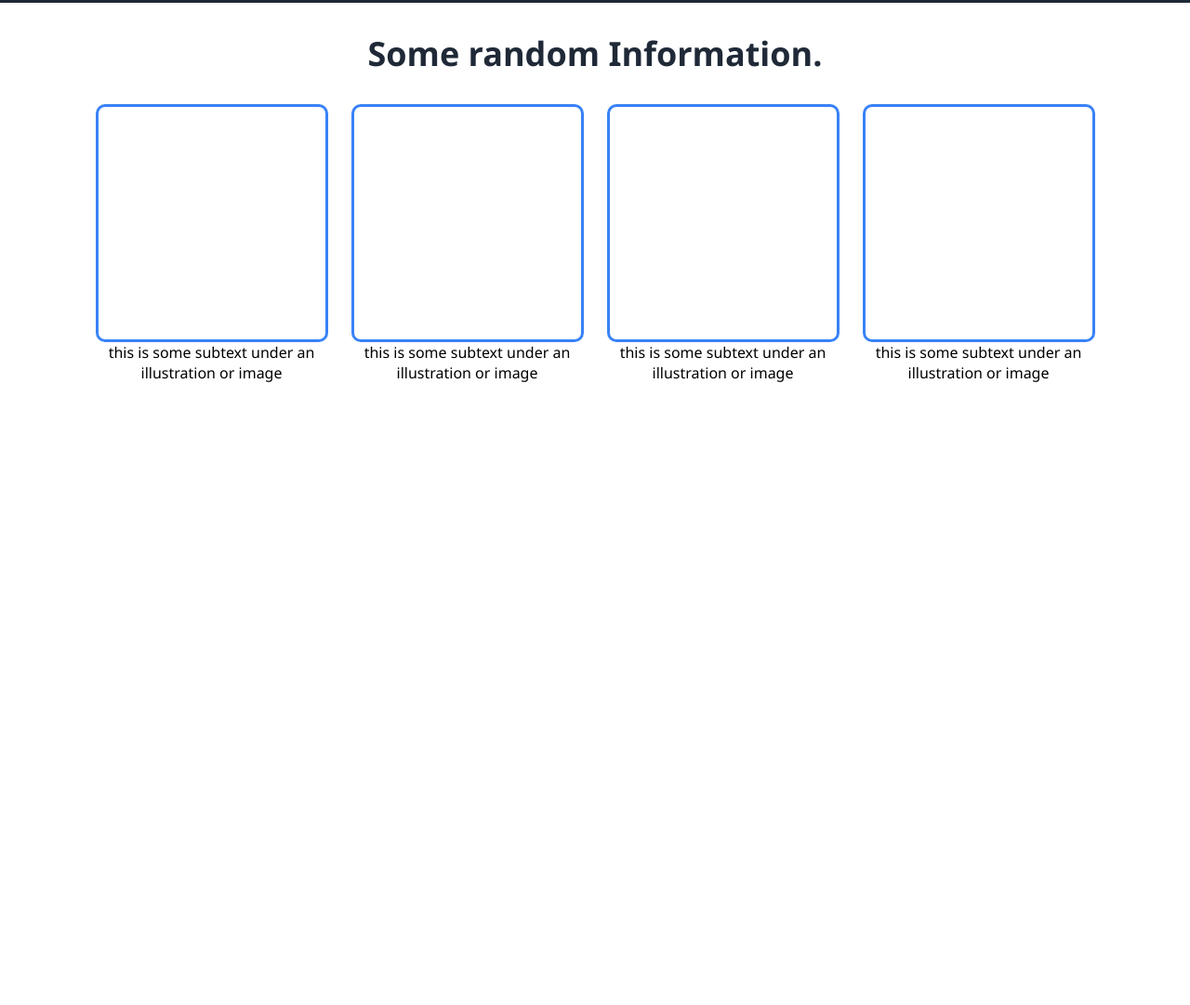
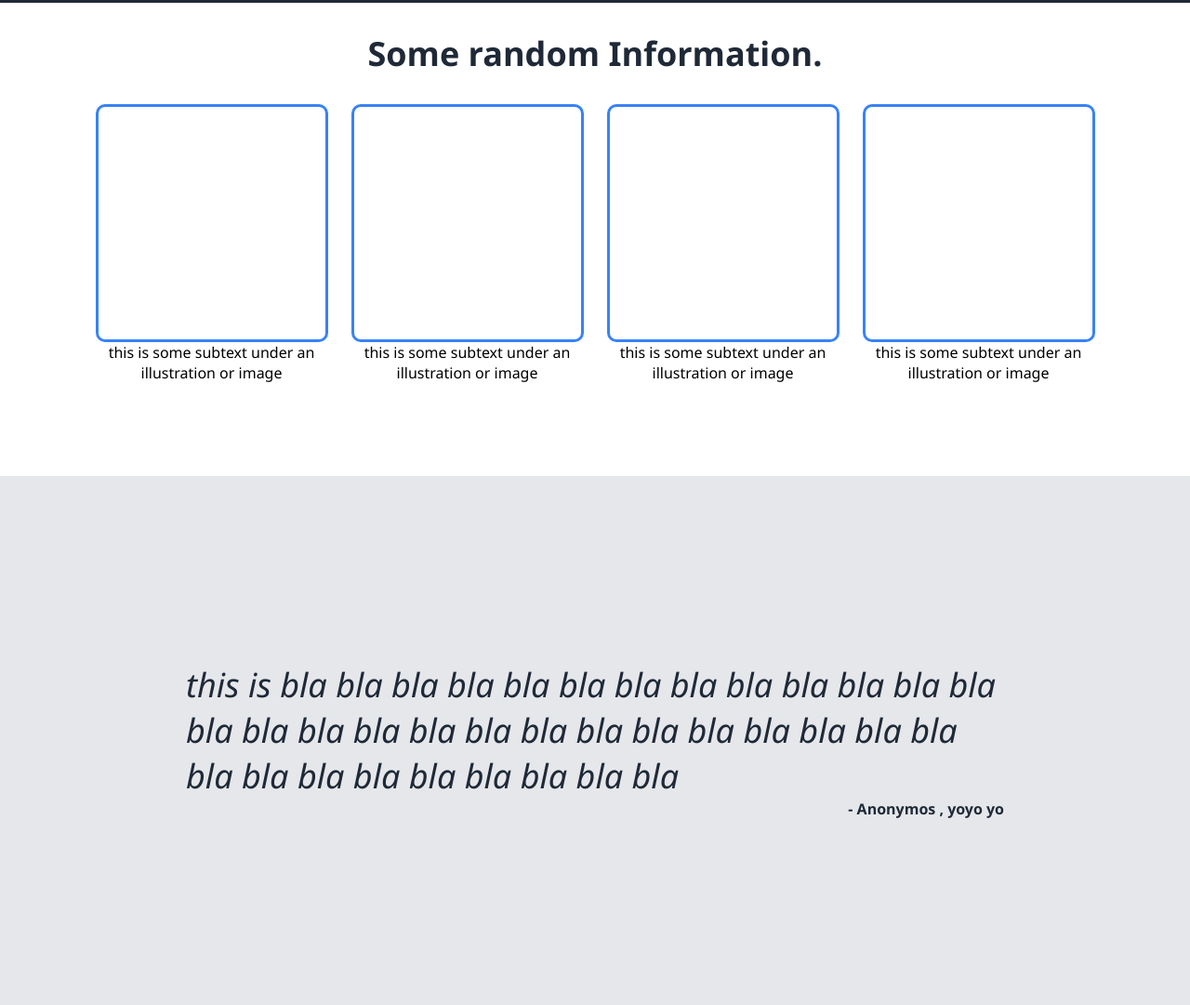
Before and after one commit to django-unchained-01/vitalait-landing-page, a plain HTML site: page index.html in a window 1280 px wide. Shown: the part 552-1633 px from the top of the page at 93% size. Before the commit the page ends 1064 px from the top, so only its background shows below. Drawn offline with Linux system fonts and the light colour scheme.

Commit message:
Feat: Created and styled the quote section - Added HTML structure for the quote section - Applied CSS styles to ensure the quote spans the full width of the page and looks visually appealing

```diff
--- a/index.html
+++ b/index.html
@@ -76,6 +76,15 @@
                 </div>
             </div>
         </div>
+
+        <div class="quote">
+            <p class="quote-main">
+                this is bla bla bla bla bla bla bla bla bla bla bla bla bla bla bla bla bla bla bla bla bla bla bla bla bla bla bla bla bla bla bla bla bla bla bla bla
+            </p>
+            <span class="quote-author">
+                - Anonymos , yoyo yo
+            </span>
+        </div>
     </div>
 </body>
 
--- a/style.css
+++ b/style.css
@@ -83,20 +83,11 @@ button {
     margin-top: 10px;
 }
 
-.footer {
-    display: flex;
-    justify-content: center;
-    align-items: center;
-}
-
 /*         aaaaaaaaaaaaaaa          */
 
 .info {
     display: flex;
     flex-direction: column;
-    margin-right: 100px;
-    margin-left: 100px;
-    padding-bottom: 100px;
 }
 
 .info-title {
@@ -113,6 +104,7 @@ button {
     display: flex;
     justify-content: center;
     gap: 25px;
+    margin-bottom: 100px;
 }
 
 .info-element {
@@ -133,4 +125,26 @@ button {
     display: flex;
     text-align: center;
     max-width: 250px;
+
 }
+
+.quote {
+    background-color: #E5E7EB;
+    display: flex;
+    padding: 200px;
+    flex-direction: column;
+
+}
+
+.quote-main {
+    font-size: 36px;
+    font-style: italic;
+    color: #1F2937;
+}
+
+.quote-author {
+    color: #1F2937;
+    font-weight: bold;
+    display: flex;
+    justify-content: flex-end;
+}
```
